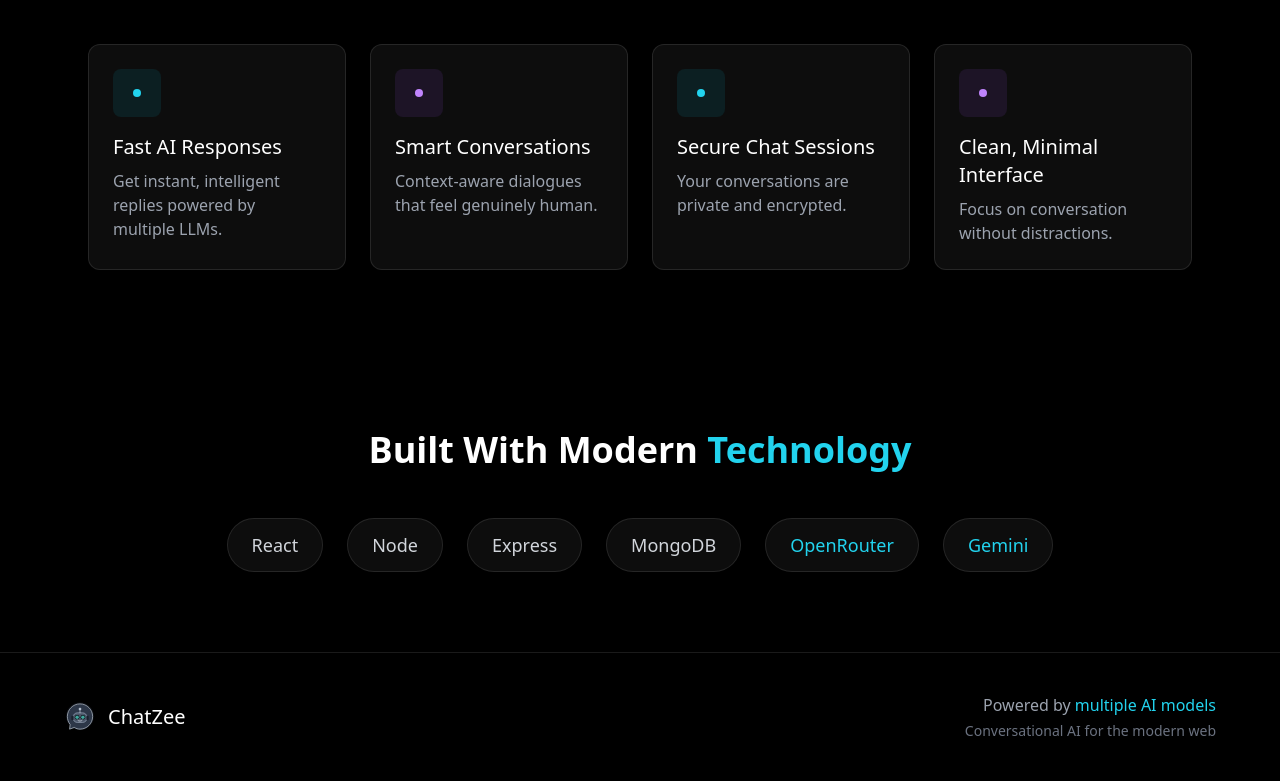
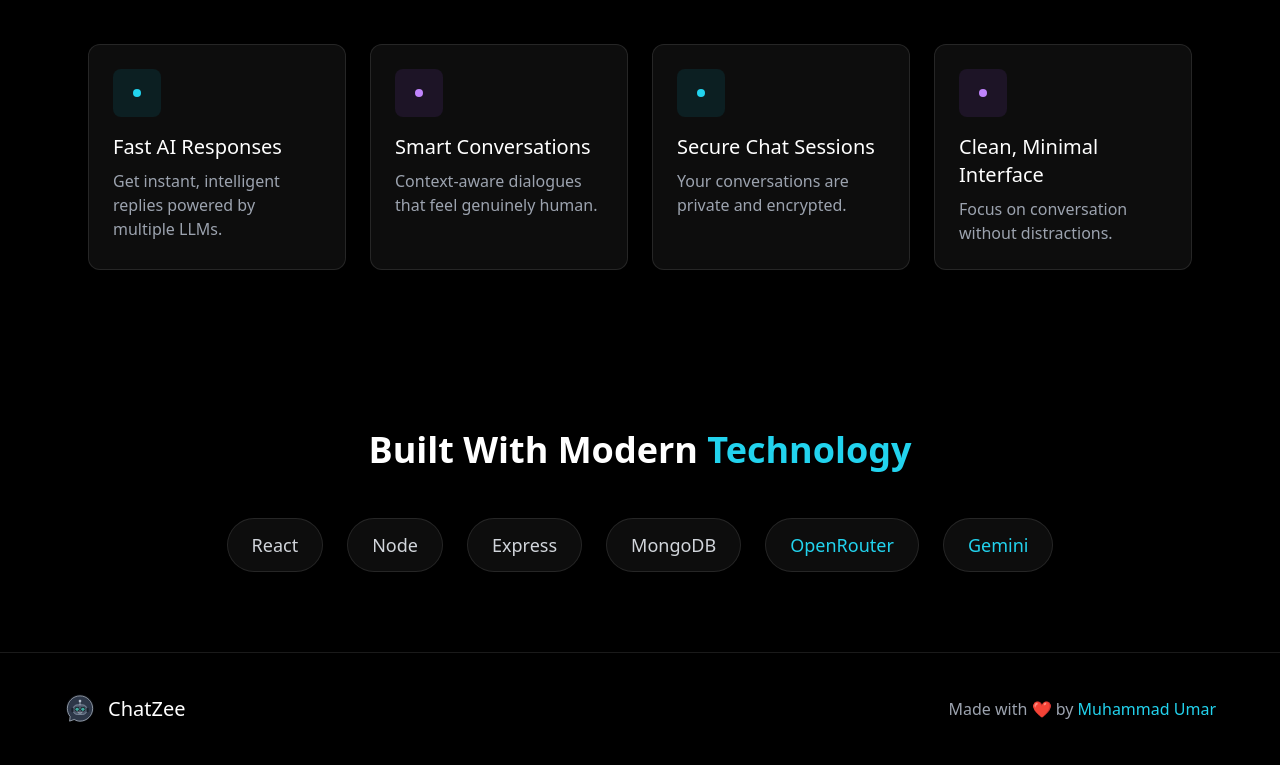
Before and after one commit to muhammad-umar-218980/ChatZee, a React (Vite) app in the folder frontend/: page / in a window 1280 px wide. Shown: the part 924-1705 px from the top of the page. Built offline with nearby package versions, Linux system fonts and the light colour scheme.

Commit message:
Updated the footer
Added github link with my name on the footer

```diff
--- a/frontend/src/pages/HomePage.jsx
+++ b/frontend/src/pages/HomePage.jsx
@@ -256,7 +256,7 @@ export default function HomePage() {
         </section>
 
         {/* FOOTER */}
-        <footer className="py-10 px-6 border-t border-white/10">
+        {/* <footer className="py-10 px-6 border-t border-white/10">
           <div className="max-w-6xl mx-auto flex flex-col md:flex-row justify-between items-center gap-6">
             <div className="flex items-center gap-3">
               <img src="/ChatZee.svg" alt="ChatZee" className="h-8 w-8" />
@@ -272,7 +272,29 @@ export default function HomePage() {
               </p>
             </div>
           </div>
-        </footer>
+        </footer> */}
+
+        {/* FOOTER */}
+<footer className="py-10 px-6 border-t border-white/10">
+  <div className="max-w-6xl mx-auto flex flex-col md:flex-row justify-between items-center gap-6">
+    <div className="flex items-center gap-3">
+      <img src="/ChatZee.svg" alt="ChatZee" className="h-8 w-8" />
+      <span className="text-xl font-medium">ChatZee</span>
+    </div>
+    <div className="text-gray-400 text-center md:text-right text-base">
+      Made with <span className="text-red-500">❤️</span> by{" "}
+      <a
+        href="https://github.com/muhammad-umar-218980"
+        target="_blank"
+        rel="noopener noreferrer"
+        className="text-cyan-400 hover:underline"
+      >
+        Muhammad Umar
+      </a>
+    </div>
+  </div>
+</footer>
+
       </main>
     </div>
   );
```
